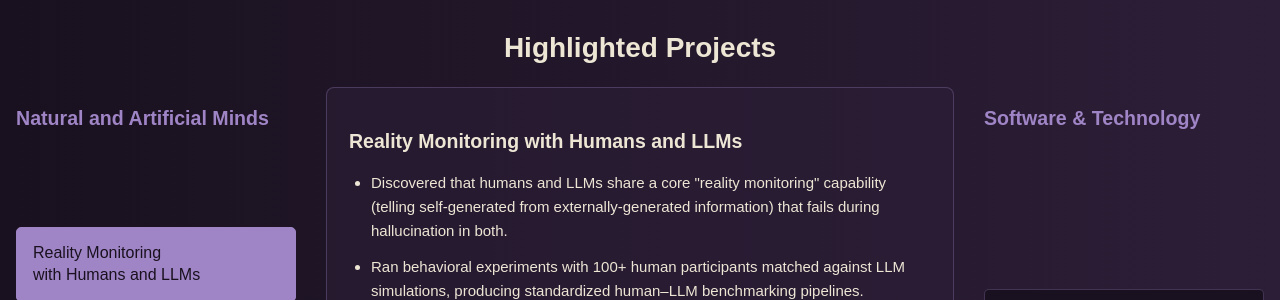
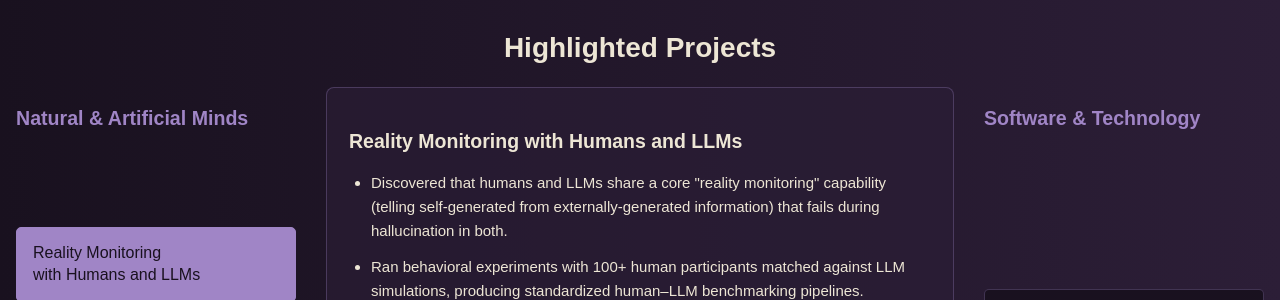
Before and after one commit to saurabhr/saurabhr.github.io, a Jekyll site: the page built from index.html, in a window 1280 px wide. Shown: the part 943-1243 px from the top of the page. Built offline with Jekyll 4.4.1, drawn with Linux system fonts in a browser that asks for light colours.

Commit message:
Use ampersand in Natural & Artificial Minds heading for consistency
Co-Authored-By: Claude Sonnet 5 <noreply@anthropic.com>

```diff
--- a/index.html
+++ b/index.html
@@ -92,7 +92,7 @@ title: Saurabh Ranjan | Cognitive Neuroscience & AI Research
   <div class="projects-grid">
 
     <div class="projects-col">
-      <h3>Natural and Artificial Minds</h3>
+      <h3>Natural &amp; Artificial Minds</h3>
       <div class="proj-list">
         <button class="proj-btn active" data-proj="reality-monitoring">Reality Monitoring<br>with Humans and LLMs</button>
         <button class="proj-btn" data-proj="imagination">Human Imagination Psychological Networks</button>
```
